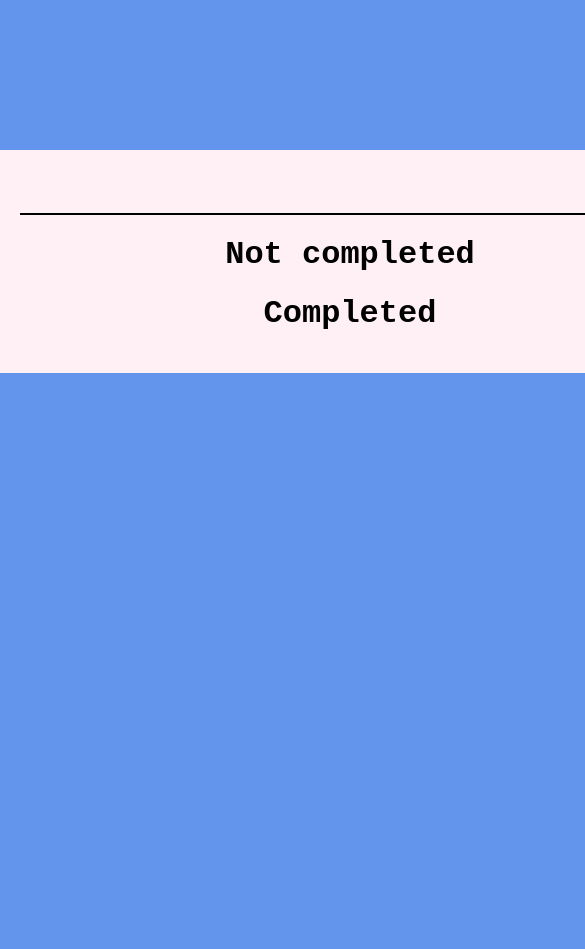
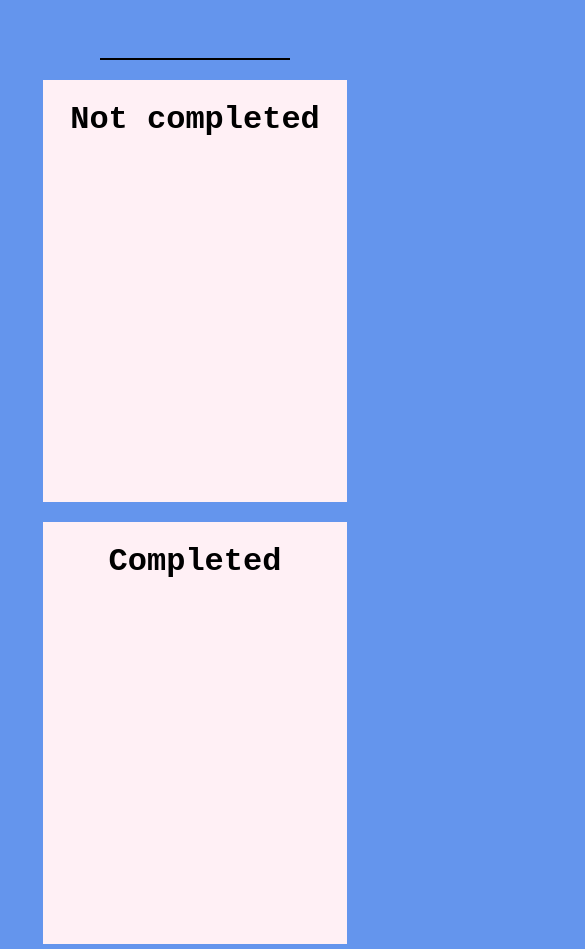
Before and after one commit to MT0609/ToDoList, a plain HTML site: page index.html in a window 390 px wide. Shown: the top 949 px of the page, 585 px wide, since content can reach past the window. Before the commit the page ends 844 px from the top, so only its background shows below. Drawn offline with nearby package versions, Linux system fonts and the light colour scheme.

Commit message:
update UI and responsive

```diff
--- a/index.html
+++ b/index.html
@@ -10,13 +10,17 @@
     <title>To-do List</title>
 </head>
 <body>
-    <div class="container">
+
+    <div class="main">
         <input type="text" class="tasktxt">
-        <div class="notcomp">
-            <h1>Not completed</h1>
-        </div>
-        <div class="comp">
-            <h1>Completed</h1>
+        <div class="container">
+            <div class="task-list notcomp">
+                <h1>Not completed</h1>
+            </div>
+
+            <div class="task-list comp">
+                <h1>Completed</h1>
+            </div>
         </div>
     </div>
 
--- a/toDoList.css
+++ b/toDoList.css
@@ -9,27 +9,37 @@ body{
     text-align: center;
 }
 
+.main{
+    margin-top: 100px;
+    padding: 0 100px;
+}
+
 .container{
+    display: flex;
+}
+
+.task-list{
     background-color: lavenderblush;
-    width: 700px;
+    width: 40%;
     margin: auto;
-    margin-top: 150px;
-    padding: 20px;
-    font-family: 'Courier New', Courier, monospace;
+    margin-top: 20px;
+    font-family: 'Courier New';
+    height: 50vh;
+    max-height: 50vh;
+    overflow-y: scroll;
 }
 
 input{
-    width: 100%;
+    width: 50%;
     background: none;
     outline: none; border: none;
     border-bottom: 2px solid black;
     padding: 10px;
     font-size: 20px;
-    text-align: right;
+    text-align: center;
 }
 
 .task{
-    width: 100%;
     font-size: 20px;
     text-align: left;
     margin: 10px;
@@ -41,3 +51,16 @@ input{
     cursor: pointer;
     margin-right: 20px;
 }
+
+@media screen and (max-width: 700px) {
+    .main{
+        padding: 5px;
+        margin-top: 10px;
+    }
+    .task-list{
+        width: 80%;
+    }
+    .container{
+        flex-direction: column;
+    }
+}
```
